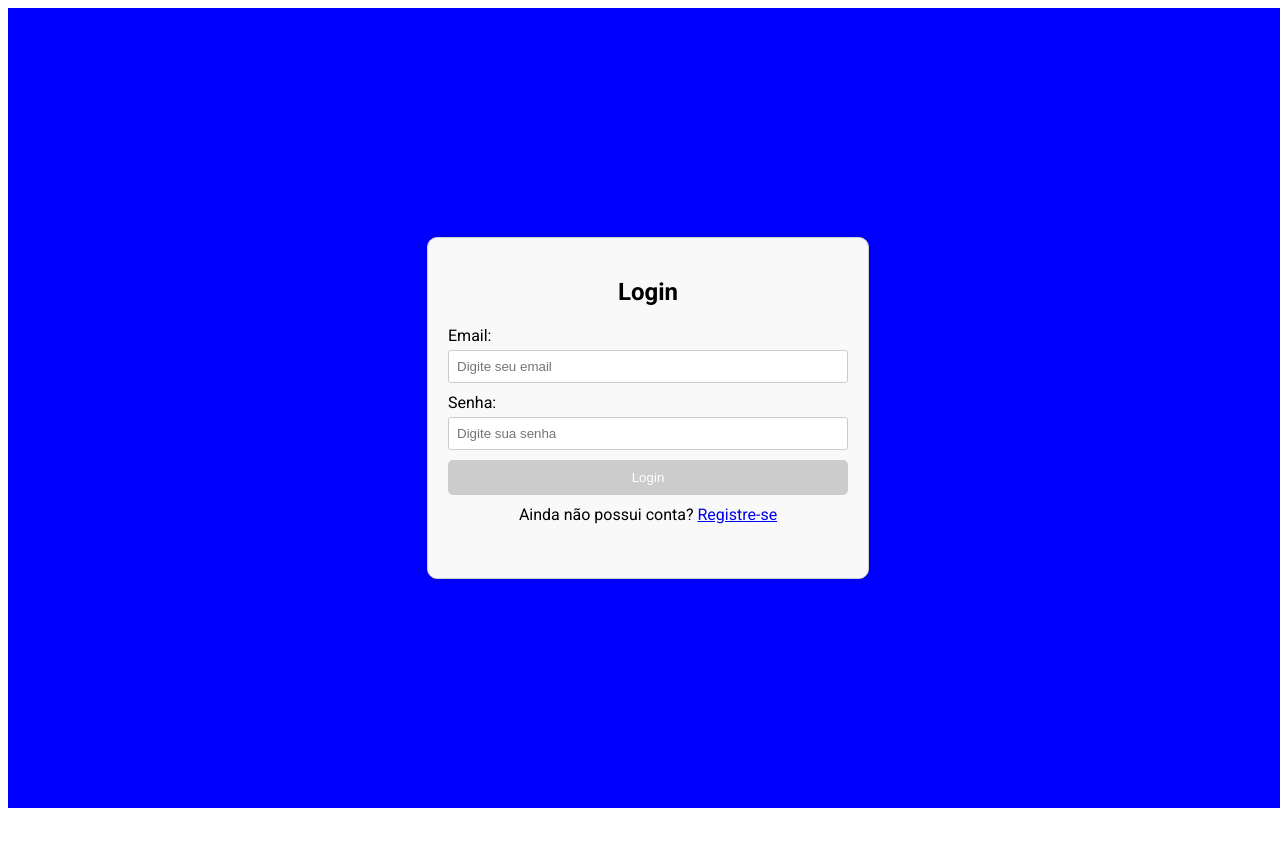
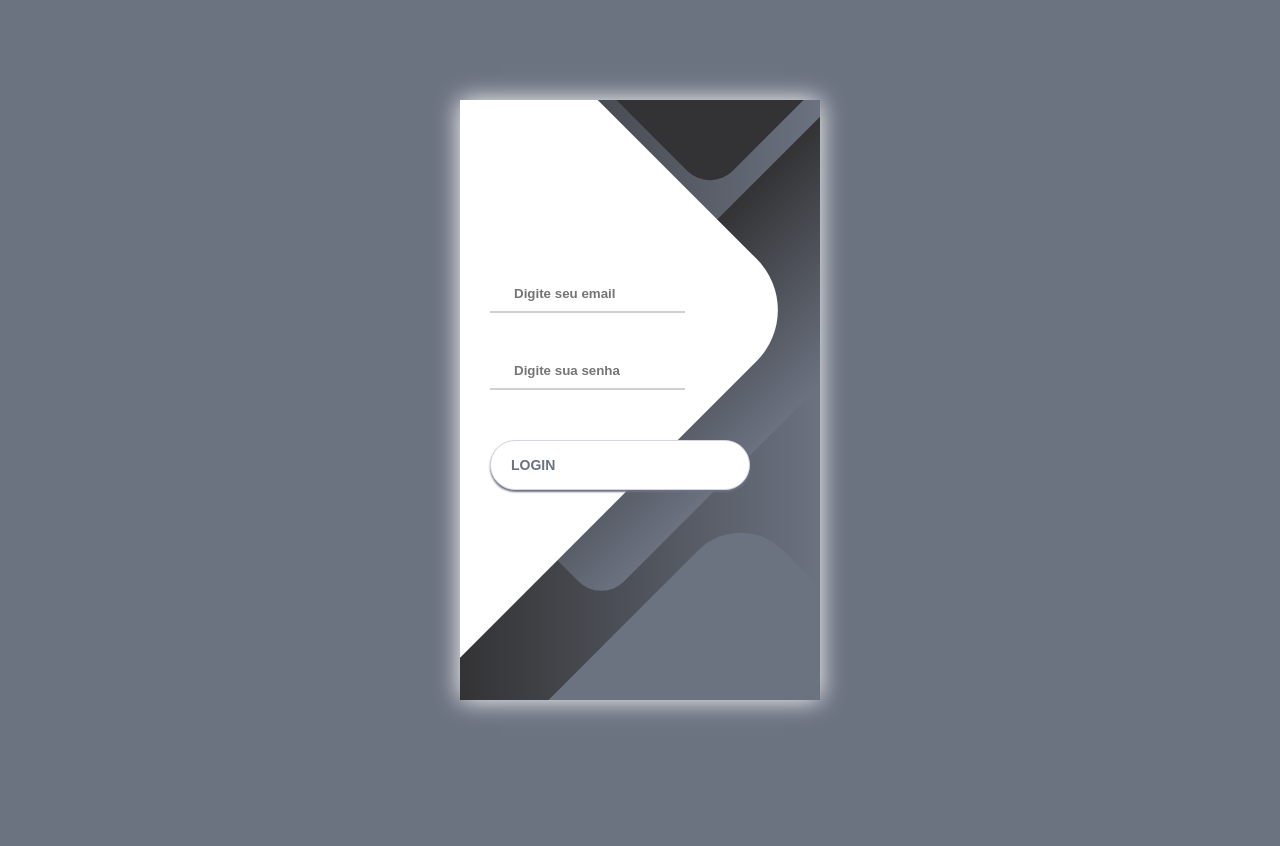
Before and after one commit to allanjose001/MainProject, an Angular app in the folder Frontend/FilaFlex/: page /login in a window 1280 px wide. Shown: the top 846 px of the page. Before the commit the page ends 816 px from the top, so only its background shows below. Built offline with nearby package versions, Linux system fonts and the light colour scheme.

Commit message:
STYLE: ajustando o layout do login

```diff
--- a/Frontend/FilaFlex/src/app/auth/login/login.component.css
+++ b/Frontend/FilaFlex/src/app/auth/login/login.component.css
@@ -8,75 +8,11 @@ body {
   width: 100%;
 }
 
-/* Centraliza o formulário e define um tamanho máximo */
-.login-container {
-  font-family: 'Roboto', sans-serif;
-  width: 400px; /* Define uma largura fixa para o contêiner */
-  height: 300px; /* Ajusta a altura do contêiner */
-  margin: 0 auto;
-  padding: 20px;
-  border: 1px solid #ccc;
-  border-radius: 10px;
-  box-shadow: 0 0 10px rgba(0, 0, 0, 0.1);
-  background-color: #f9f9f9;
-}
-
-/* Centraliza o título do formulário */
-.login-container h2 {
-  text-align: center;
-  margin-bottom: 20px;
-}
-
-/* Adiciona espaçamento entre os campos do formulário */
-.login-container form {
-  display: flex;
-  flex-direction: column;
-}
-
-/* Define o estilo dos rótulos */
-.login-container label {
-  display: block;
-  margin-bottom: 5px;
-}
-
-/* Define o estilo dos campos de entrada */
-.login-container input {
-  width: 100%;
-  padding: 8px;
-  box-sizing: border-box;
-  margin-bottom: 10px;
-  border: 1px solid #ccc;
-  border-radius: 3px;
-}
-
-/* Define o estilo do botão de envio */
-.login-container button {
-  width: 100%;
-  padding: 10px;
-  background-color: #007bff;
-  color: white;
-  border: none;
-  border-radius: 5px;
-  cursor: pointer;
-}
-
-/* Define o estilo do botão de envio quando desabilitado */
-.login-container button:disabled {
-  background-color: #ccc;
-}
-
-/* Centraliza o link de registro */
-.login-container p {
-  text-align: center;
-  margin-top: 10px;
-}
-
-/* Define o fundo da página como azul */
 :host {
   display: flex;
   justify-content: center;
   align-items: center;
-  background-color: blue;
+  background-color: #6B7280;
   height: 100vh;
   width: 100vw;
 }
@@ -86,3 +22,153 @@ body {
   color: red;
   font-size: 0.875em;
 }
+
+* {
+	box-sizing: border-box;
+	margin: 0;
+	padding: 0;
+	font-family: Raleway, sans-serif;
+}
+
+body {
+	background: linear-gradient(90deg, #C7C5F4, #6B7280);
+}
+
+.container {
+	display: flex;
+	align-items: center;
+	justify-content: center;
+	min-height: 100vh;
+}
+
+.screen {
+	background: linear-gradient(90deg, #333335, #6B7280);
+	position: relative;
+	height: 600px;
+	width: 360px;
+	box-shadow: 0px 0px 24px #ffffff;
+}
+
+.screen_content {
+	z-index: 1;
+	position: relative;
+	height: 100%;
+}
+
+.screen_background {
+	position: absolute;
+	top: 0;
+	left: 0;
+	right: 0;
+	bottom: 0;
+	z-index: 0;
+	-webkit-clip-path: inset(0 0 0 0);
+	clip-path: inset(0 0 0 0);
+}
+
+.screen_background_shape {
+	transform: rotate(45deg);
+	position: absolute;
+}
+
+.screen_background_shape1 {
+	height: 520px;
+	width: 520px;
+	background: #FFF;
+	top: -50px;
+	right: 120px;
+	border-radius: 0 72px 0 0;
+}
+
+.screen_background_shape2 {
+	height: 220px;
+	width: 220px;
+	background: #333335;
+	top: -172px;
+	right: 0;
+	border-radius: 32px;
+}
+
+.screen_background_shape3 {
+	height: 540px;
+	width: 190px;
+	background: linear-gradient(270deg, #6B7280, #333335);
+	top: -24px;
+	right: 0;
+	border-radius: 32px;
+}
+
+.screen_background_shape4 {
+	height: 400px;
+	width: 200px;
+	background: #6B7280;
+	top: 420px;
+	right: 50px;
+	border-radius: 60px;
+}
+
+.login {
+	width: 320px;
+	padding: 30px;
+	padding-top: 156px;
+}
+
+.login_field {
+	padding: 20px 0px;
+	position: relative;
+}
+
+.login_icon {
+	position: absolute;
+	top: 30px;
+	color: #6B7280;
+}
+
+.login_input {
+	border: none;
+	border-bottom: 2px solid #D1D1D4;
+	background: none;
+	padding: 10px;
+	padding-left: 24px;
+	font-weight: 700;
+	width: 75%;
+	transition: .2s;
+}
+
+.login_input:active,
+.login_input:focus,
+.login_input:hover {
+	outline: none;
+	border-bottom-color: #6B7280;
+}
+
+.login_submit {
+	background: #fff;
+	font-size: 14px;
+	margin-top: 30px;
+	padding: 16px 20px;
+	border-radius: 26px;
+	border: 1px solid #D4D3E8;
+	text-transform: uppercase;
+	font-weight: 700;
+	display: flex;
+	align-items: center;
+	width: 100%;
+	color: #6B7280;
+	box-shadow: 0px 2px 2px #6B7280;
+	cursor: pointer;
+	transition: .2s;
+}
+
+.login_submit:active,
+.login_submit:focus,
+.login_submit:hover {
+	border-color: #6B7280;
+	outline: none;
+}
+
+.button_icon {
+	font-size: 24px;
+	margin-left: auto;
+	color: #0d03cf;
+}
--- a/Frontend/FilaFlex/src/app/auth/login/login.component.html
+++ b/Frontend/FilaFlex/src/app/auth/login/login.component.html
@@ -1,23 +1,35 @@
 <section>
-    <div class="login-container">
-      <h2>Login</h2>
-      <form [formGroup]="loginForm" (ngSubmit)="onSubmit()" class="login">
-        <div>
-          <label for="email">Email:</label>
-          <input type="email" id="email" formControlName="email" placeholder="Digite seu email" />
+  <div class="container">
+    <div class="screen">
+      <div class="screen_content">
+        <form [formGroup]="loginForm" (ngSubmit)="onSubmit()" class="login">
+          <div class="login_field">
+            <i class="login_icon fas fa-user"></i>
+            <input type="email" id="email" formControlName="email" class="login_input" placeholder="Digite seu email" />
+          </div>
           <span *ngIf="loginForm.get('email')?.invalid && loginForm.get('email')?.touched" class="error-message">
             Digite um e-mail válido.
           </span>
-        </div>
-        <div>
-          <label for="password">Senha:</label>
-          <input type="password" id="password" formControlName="password" placeholder="Digite sua senha" required />
+          <div class="login_field">
+            <i class="login_icon fas fa-lock"></i>
+            <input type="password" class="login_input" id="password" formControlName="password" placeholder="Digite sua senha" required />
+          </div>
           <span *ngIf="loginForm.get('password')?.invalid && loginForm.get('password')?.touched" class="error-message">
             A senha é obrigatória.
           </span>
-        </div>
-        <button type="submit" [disabled]="loginForm.invalid">Login</button>
-      </form>
-      <p>Ainda não possui conta? <a [routerLink]="['/register']">Registre-se</a></p>
+          <button class="button login_submit"  type="submit" [disabled]="loginForm.invalid">
+            <span class="button_text">Login</span>
+            <i class="button_icon fas fa-chevron-right"></i>
+          </button>
+        </form>
+      </div>
+      <div class="screen_background">
+        <span class="screen_background_shape screen_background_shape4"></span>
+        <span class="screen_background_shape screen_background_shape3"></span>
+        <span class="screen_background_shape screen_background_shape2"></span>
+        <span class="screen_background_shape screen_background_shape1"></span>
+      </div>
     </div>
-  </section>
+  </div>
+
+</section>
--- a/Frontend/FilaFlex/src/styles.css
+++ b/Frontend/FilaFlex/src/styles.css
@@ -1 +1,7 @@
 /* You can add global styles to this file, and also import other style files */
+
+html, body {
+  background-color: #6B7280;
+  padding: 0px;
+  margin: 0px;
+}
```
